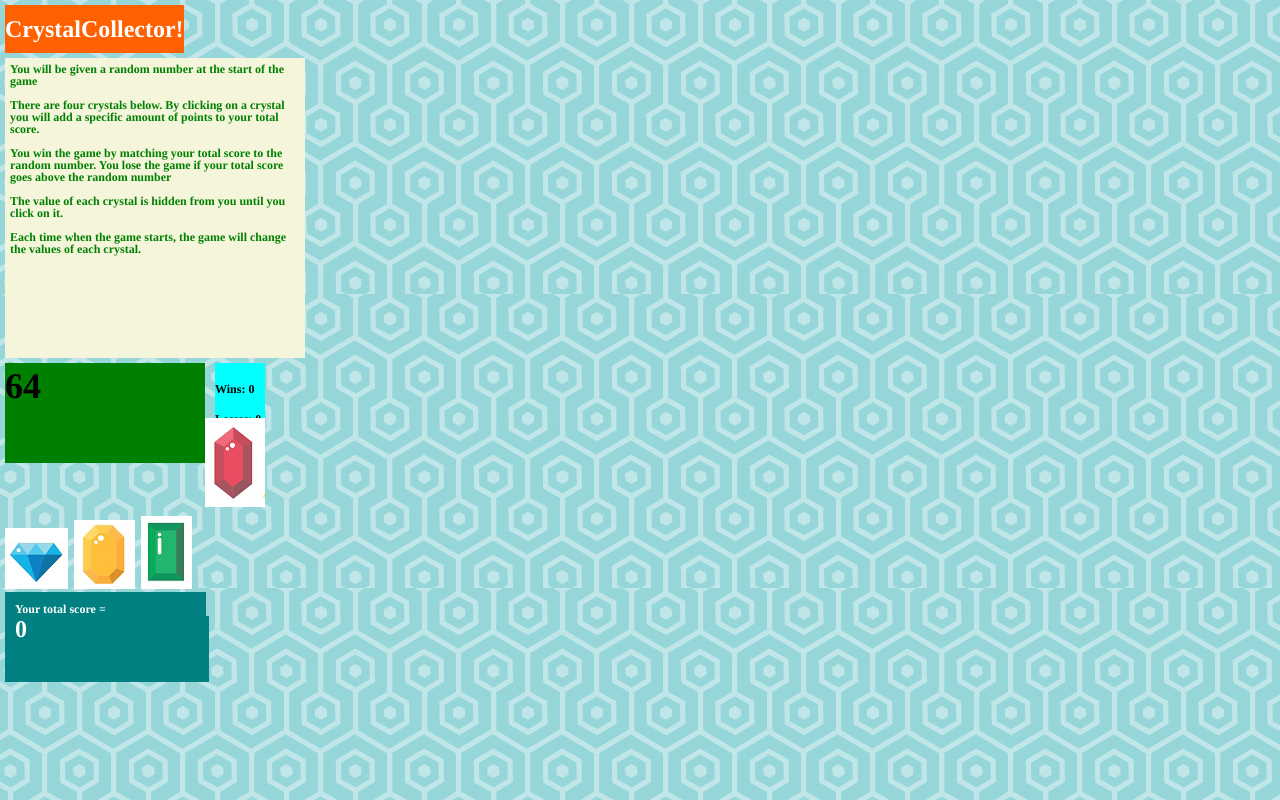
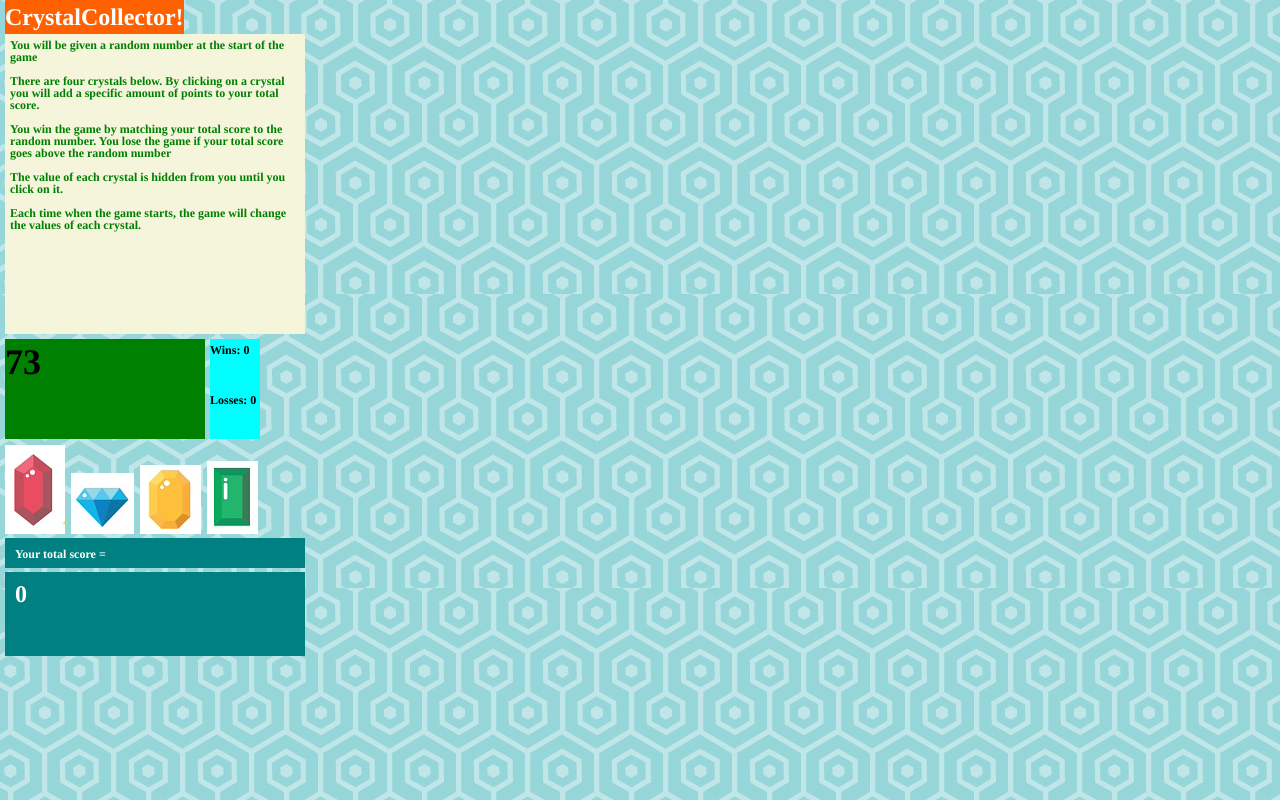
Before and after one commit to kburnssr/unit-4-game, a plain HTML site: page index.html in a window 1280 px wide. Drawn offline with nearby package versions, Linux system fonts and the light colour scheme.

Commit message:
html code cleaned up with help of tutor

```diff
--- a/assets/css/style.css
+++ b/assets/css/style.css
@@ -30,7 +30,6 @@ header div {
 
 */
 #logo{
-  float: left;
   padding: 12px 0px;
   text-decoration: none;
   background-color: #ff6000;
@@ -38,9 +37,7 @@ header div {
   box-sizing: border-box;
 }
 h1{
-  clear: both;
   margin-top: 5px;
-  float: left;
   padding-top: 0px;
   background-color: green;
   color: black;
@@ -48,11 +45,11 @@ h1{
   height: 100px;
   width: 200px;
 }
-div{
+#instructions{
   position: relative;
   margin-top: 5px;
   margin-left: 0px;
-  float: left;
+  margin-bottom: 0px;
   padding: 5px;
   background-color: beige;
   color: green;
@@ -61,19 +58,24 @@ div{
   height: 300px;
 }
 #randNumToMatch {
-  margin-top: 500;
+  position: relative;
+  float: left;
+  margin-top: 5px;
   padding-top: 5px;
+  padding-bottom: 0px;
   max-width: 300px;
   color: black;
-  font-size: 36;
+  font-size: 36pxs;
+  height: 100px;
   background-color: green;
 }
 #wins {
+  position: relative;
   float: left;
   margin-top: 5px;
-  margin-left: 10px;
-  padding-top: 20px;
-   text-decoration: none;
+  margin-left: 5px;
+  padding-top: 5px;
+  text-decoration: none;
   background-color: cyan;
   width: 50px;
   height: 50px;
@@ -81,10 +83,11 @@ div{
   font-size: 50%;
 }
 #losses {
+  position: relative;
   float: left;
   margin-top: 55px;
   margin-left: -50px;
-  padding: 0px;
+  padding-top: 5px;
   text-decoration: none;
   background-color: cyan;
   width: 50px;
@@ -92,35 +95,43 @@ div{
   color: black;
   font-size: 50%;
 }
+/*
 img{
    position: relative;
    margin-top:  5px;
    margin-left: 0px;
+   height: 50;
 }
-d{
+*/
+#images{
+  margin-top: 87px;
+  height: 87;
+  max-height: 50;
+}
+#score-title{
   margin-left:  0px;
-  margin-bottom: 40px;
   padding-top: 10px;
-  padding-bottom: 10px;
   padding-left: 10px;
-  padding-right: 100px;
+  margin-bottom: 0;
   background-color: teal;
   color: white;
-  height: 200px;
-  width: 960px;
+  height: 30px;
   font-size: 50%;
 }
 
 #yourTotalScore {
   position: relative;
-  padding-top: 0px;
-  padding-bottom: 40px;
-  padding-left: 10px;
-  padding-right: 182px;
+  padding: 10px;
+  padding-bottom: 50px;
+  margin-top: 4px;
   background-color: teal;
-  margin-top: 100px;
   color: white;
 }
+/*.clearfix::after {
+  content: "";
+  clear: both;
+  display: table;
+ }
   /*
 section img {
   float: left;
--- a/index.html
+++ b/index.html
@@ -14,7 +14,7 @@
     <header>
     </header>
 
-     <div>
+     <div id = "instructions">
         <p>You will be given a random number at the start of the game</p><br>
         <p>There are four crystals below. By clicking on a crystal you will add a specific amount of points to your
             total score.</p><br>
@@ -24,26 +24,26 @@
         <p>Each time when the game starts, the game will change the values of each crystal.</p><br><br>
     </div>
 
-    <h1 id="randNumToMatch"></h1>
-    <a id="wins">
+<!--<h1 id="randNumToMatch" class = "clearfix"></h1>-->
+<h1 id="randNumToMatch"></h1>
+    <div id="wins">
         Wins:
-    </a>
-    <b id="losses">
+    </div>
+    <div id="losses">
         Losses:
-    </b>
-    <br />
-    <c>
+    </div>
+    <br>
+    <div id = "images">
         <img id = "red" src = "./assets/images/red.png">
         <img id = "blue" src = "./assets/images/blue.png">
         <img id = "yellow" src = "./assets/images/yellow.png">
         <img id = "green" src = "./assets/images/green.png">
-        <br />
-    </c>
-    <d>
+        <br>
+    </div>
+    <div id = "score-title">
         Your total score =
-    </d>
-    <br />
-    <e id = "yourTotalScore"></e>
+    </div>
+    <div id = "yourTotalScore"></div>
 
                     <!-- Added link to the jQuery Library -->
 <script src="https://cdnjs.cloudflare.com/ajax/libs/jquery/3.2.1/jquery.min.js"></script>
@@ -54,11 +54,13 @@
     $('#wins').append(wins);
     $('#losses').append(losses);
     $("#yourTotalScore").text(yourTotalScore);
-   var n = Math.floor(Math.random()*121);
-    if(n >= 19 && n <= 120){
+   var n = Math.floor(Math.random()*(121-19)+19);
+   if(n >= 19 && n <= 120){
         $('#randNumToMatch').text(n);
+    }else{
+
     }
-        console.log('randNumToMatch');
+        console.log(yourTotalScore);
 
        </script>
 
```
